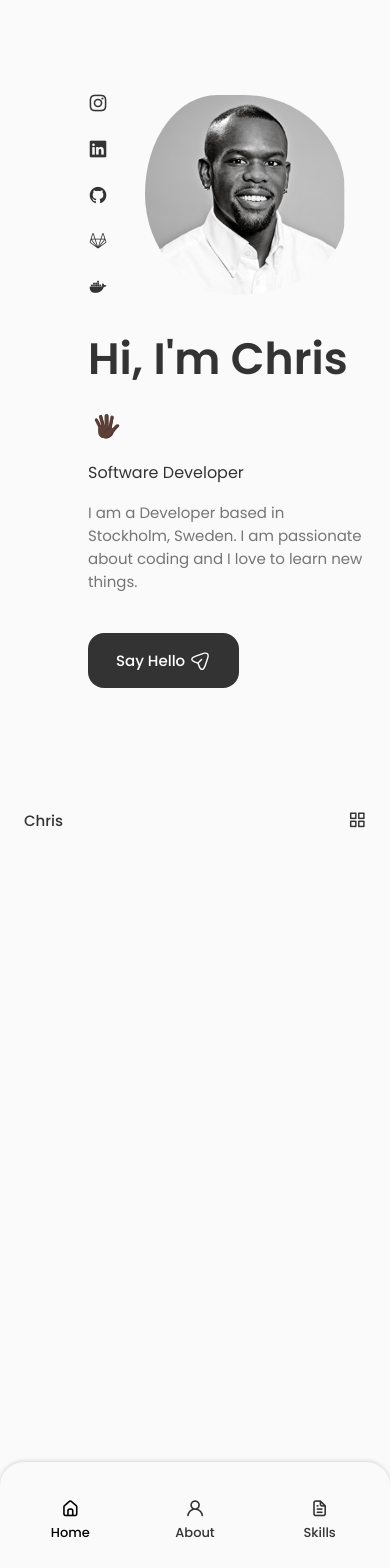
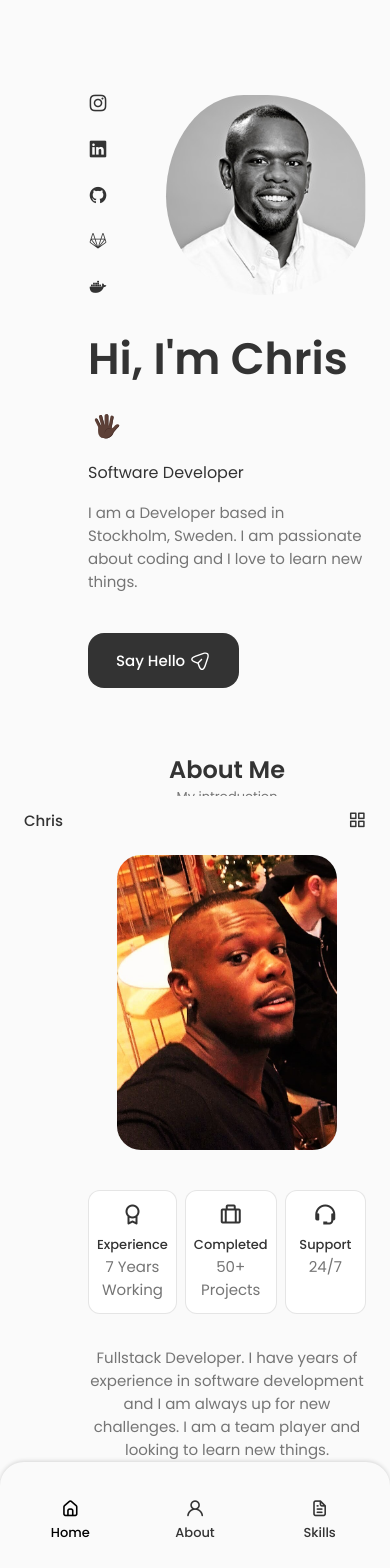
Before and after one commit to ChrisKangaji/Portfolio-CV, a React (Vite) app: page / in a window 390 px wide. Shown: the top 1568 px of the page. Before the commit the page ends 844 px from the top, so only its background shows below. Built offline with nearby package versions, Linux system fonts and the light colour scheme.

Commit message:
Created and modified About componets (tsx, css). Refactoring and changes some css logic.

```diff
--- a/src/App.css
+++ b/src/App.css
@@ -192,10 +192,17 @@
 
 /* For medium devices */
 @media screen and (max-width: 768px) {
+    body {
+        margin: 0 0 var(--header-height) 0;
+    }
+
     .section {
         padding: 2rem 0 2rem 4rem;
     }
 
+    .section__subtitle {
+        margin-bottom: var(--mb-3);
+    }
 }
 
 /* For small devices */
--- a/src/App.tsx
+++ b/src/App.tsx
@@ -2,6 +2,7 @@
 import './App.css'
 import Header from './components/header/Header';
 import Home from './components/home/Home';
+import About from './components/about/About';
 
 function App() {
 return (
@@ -10,6 +11,7 @@
 
       <main className="main">
         <Home />
+        <About />
       </main>
     </>
   )
--- /dev/null
+++ b/src/components/about/About.tsx
@@ -0,0 +1,57 @@
+import React from 'react';
+import './about.css';
+import AboutImg from '../../assets/ChrisKangaji_about.jpg';
+import CV from '../../assets/ChristianKangaji_Cv.pdf';
+import Info from './Info';
+
+const About = () => {
+    return (
+        <section className="section about" id="about">
+            <h2 className="section__title">About Me</h2>
+            <span className="section__subtitle">My introduction</span>
+
+            <div className="about__container container grid">
+                <img src={AboutImg} alt="" className="about__img" />
+
+                <div className="about__data">
+                    <Info />
+
+                    <p className="about__description">
+                        Fullstack Developer. I have years of experience in software development and I am always up for new challenges. I am a team player and looking to learn new things.
+                    </p>
+
+                    <a download="" href={CV} className="button button__flex">
+                        Download CV
+                        <svg
+                            className="button__icon"
+                            xmlns="http://www.w3.org/2000/svg"
+                            width="24"
+                            height="24"
+                            viewBox="0 0 24 24"
+                            fill="none"
+                        >
+                            <path
+                                d="M15.25 22.7502H9.25C3.82 22.7502 1.5 20.4302 1.5 15.0002V9.00024C1.5 3.57024 3.82 1.25024 9.25 1.25024H14.25C14.66 1.25024 15 1.59024 15 2.00024C15 2.41024 14.66 2.75024 14.25 2.75024H9.25C4.64 2.75024 3 4.39024 3 9.00024V15.0002C3 19.6102 4.64 21.2502 9.25 21.2502H15.25C19.86 21.2502 21.5 19.6102 21.5 15.0002V10.0002C21.5 9.59024 21.84 9.25024 22.25 9.25024C22.66 9.25024 23 9.59024 23 10.0002V15.0002C23 20.4302 20.68 22.7502 15.25 22.7502Z"
+                                fill="var(--container-color)"
+                            ></path>
+                            <path
+                                d="M22.25 10.7502H18.25C14.83 10.7502 13.5 9.42023 13.5 6.00023V2.00023C13.5 1.70023 13.68 1.42023 13.96 1.31023C14.24 1.19023 14.56 1.26023 14.78 1.47023L22.78 9.47023C22.99 9.68023 23.06 10.0102 22.94 10.2902C22.82 10.5702 22.55 10.7502 22.25 10.7502ZM15 3.81023V6.00023C15 8.58023 15.67 9.25023 18.25 9.25023H20.44L15 3.81023Z"
+                                fill="var(--container-color)"
+                            ></path>
+                            <path
+                                d="M13.25 13.7502H7.25C6.84 13.7502 6.5 13.4102 6.5 13.0002C6.5 12.5902 6.84 12.2502 7.25 12.2502H13.25C13.66 12.2502 14 12.5902 14 13.0002C14 13.4102 13.66 13.7502 13.25 13.7502Z"
+                                fill="var(--container-color)"
+                            ></path>
+                            <path
+                                d="M11.25 17.7502H7.25C6.84 17.7502 6.5 17.4102 6.5 17.0002C6.5 16.5902 6.84 16.2502 7.25 16.2502H11.25C11.66 16.2502 12 16.5902 12 17.0002C12 17.4102 11.66 17.7502 11.25 17.7502Z"
+                                fill="var(--container-color)"
+                            ></path>
+                        </svg>
+                    </a>
+                </div>
+            </div>
+        </section>
+    )
+}
+
+export default About;
--- /dev/null
+++ b/src/components/about/Info.tsx
@@ -0,0 +1,39 @@
+import React from 'react';
+
+const Info = () => {
+  return (
+    <div className="about__info grid">
+        <div className="about__box">
+            <i className='bx bx-award about__icon'></i>
+            <h3 className="about__title">
+                Experience
+            </h3>
+            <span className="about__subtitle">
+                7 Years Working
+            </span>
+        </div>
+
+        <div className="about__box">
+            <i className='bx bx-briefcase-alt about__icon' ></i>
+            <h3 className="about__title">
+                Completed
+            </h3>
+            <span className="about__subtitle">
+                50+ Projects
+            </span>
+        </div>
+
+        <div className="about__box">
+            <i className='bx bx-support about__icon' ></i>
+            <h3 className="about__title">
+                Support
+            </h3>
+            <span className="about__subtitle">
+                24/7
+            </span>
+        </div>
+    </div>
+  )
+}
+
+export default Info;
--- /dev/null
+++ b/src/components/about/about.css
@@ -0,0 +1,93 @@
+.about__container {
+    grid-template-columns: repeat(2, 1fr);
+    align-items: center;
+    column-gap: 4rem;
+}
+
+.about__img {
+    width: 350px;
+    border-radius: 1.5rem;
+    justify-self: center;
+}
+
+.about__info {
+    grid-template-columns: repeat(3, 140px);
+    gap: 0.5rem;
+    margin-bottom: var(--mb-2);
+}
+
+.about__box {
+    background-color: var(--container-color);
+    border: 1px solid rgba(0, 0, 0, 0.1);
+    border-radius: 0.75rem;
+    text-align: center;
+    padding: 1rem 1.25rem;
+}
+
+.about__icon {
+    font-size: 1.5rem;
+    color: var(--title-color);
+    margin-bottom: var(--mb-0-5);
+}
+
+.about__title {
+    font-size: var(--small-font-size);
+    font-weight: var(--font-medium);
+}
+
+.about__subtitle {
+    font-size: var(--tuny-font-size);
+}
+
+.about__description {
+    padding: 0 4rem 0 0;
+    margin-bottom: var(--mb-2-5);
+}
+
+/* == Breakpoints == */
+/* For large devices */
+@media screen and (max-width: 992px) {
+    .about__container {
+        grid-template-columns: 1fr;
+        row-gap: 2.5rem;
+    }
+
+    .about__img {
+        width: 220px;
+    }
+
+    .about__box {
+        padding: 0.75rem 0.5rem;
+    }
+
+    .about__data {
+        text-align: center;
+    }
+
+    .about__info {
+        justify-content: center;
+    }
+
+    .about__description {
+        padding: 0 5rem;
+        margin-bottom: 2rem;
+    }
+}
+
+/* For medium devices */
+@media screen and (max-width: 576px) {
+    .about__info {
+        grid-template-columns: repeat(3, 1fr);
+    }
+
+    .about__description {
+        padding: 0;
+    }
+}
+
+/* For small devices */
+@media screen and (max-width: 350px) {
+    .about__info {
+        grid-template-columns: repeat(2, 1fr);
+    }
+}
--- a/src/components/home/home.css
+++ b/src/components/home/home.css
@@ -137,7 +137,7 @@
 /* For medium devices */
 @media screen and (max-width: 768px) {
     .home__content {
-        grid-template-columns: 0.5fr 3fr;
+        grid-template-columns: 1fr 3fr;
         padding-top: 3.5rem;
     }
 
@@ -155,6 +155,10 @@
     .home__scroll {
         display: none;
     }
+
+    .home__description {
+        max-width: 100%;
+    }
 }
 
 /* For small devices */
```
Also changed, not shown: src/assets/files.svg, 1 other file (tests, documents, lock files or other folders).
